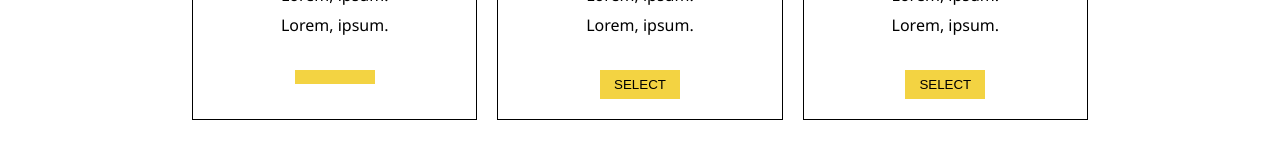
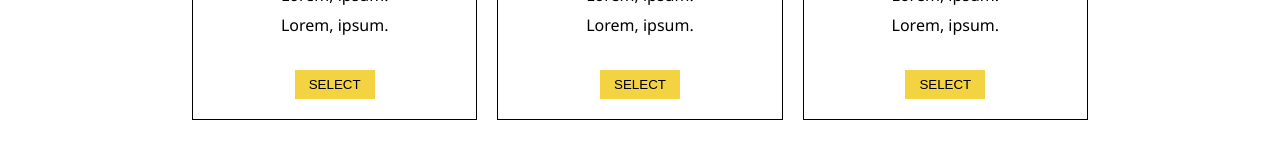
Before and after one commit to janzt/Product-Landing-Page, a plain HTML site: page index.html in a window 1280 px wide. Shown: the part 1393-1553 px from the top of the page. Drawn offline with Linux system fonts and the light colour scheme.

Commit message:
Update index.html

```diff
--- a/index.html
+++ b/index.html
@@ -87,7 +87,7 @@
                     <li>Lorem, ipsum.</li>
                     <li>Lorem, ipsum.</li>
                 </ol>
-                <button class="grid-button"></button>
+                <button class="grid-button">SELECT</button>
             </div>
             <div class="grid-column">
                 <div class="grid-title">BLAZER CRUZADO</div>
```
